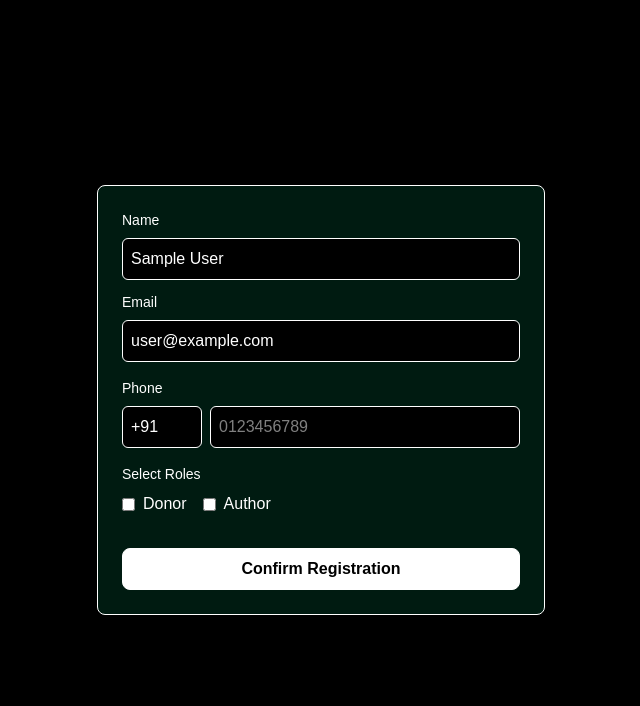
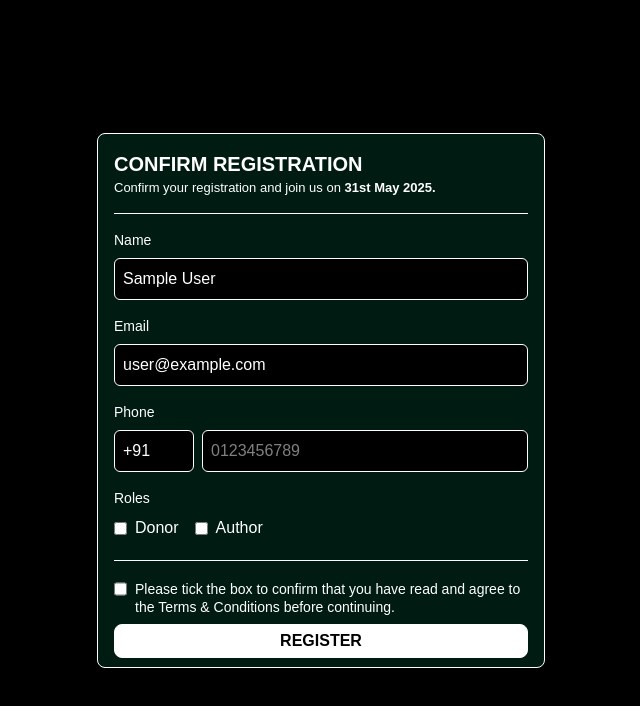
Before and after one commit to Juzcallmekaushik/KVRS-v1.0.0, a Next.js app: page /register in a window 1280 px wide. Shown: the top 706 px of the page, without its empty margins (319-959 px from the left). Built offline with nearby package versions, Linux system fonts and the light colour scheme; no server answers; the database is empty; sample sign-in values are in the browser's storage.

Commit message:
Layout Fixes

```diff
--- a/app/host/page.jsx
+++ b/app/host/page.jsx
@@ -81,8 +81,7 @@ export default function HostPage() {
         ]);
 
       if (insertError) {
-        console.error("Insert to deleted_users failed:", insertError.message);
-        alert("Failed to archive lucky number.");
+        alert("Failed to archive lucky number: ", insertError.message);
         return;
       }
 
@@ -92,18 +91,15 @@ export default function HostPage() {
         .eq("email", selectedUser.email);
 
       if (deleteError) {
-        console.error("Delete from users failed:", deleteError.message);
-        alert("Failed to delete user from Supabase.");
+        alert("Failed to delete user from Supabase.", deleteError.message);
         return;
       }
 
       setUsers((prev) => prev.filter((u) => u.email !== selectedUser.email));
       setFilteredUsers((prev) => prev.filter((u) => u.email !== selectedUser.email));
       setSelectedUser(null);
-      alert("User deleted and archived successfully.");
     } catch (err) {
-      console.error("Unexpected error deleting user:", err);
-      alert("Something went wrong.");
+      alert("Something went wrong: ", err);
     }
   };
 
@@ -228,7 +224,7 @@ export default function HostPage() {
             <div className="flex justify-between items-center mb-4">
               <h2 className="text-lg font-bold">Deleted Users</h2>
               <button
-                className="text-gray-600 hover:text-black text-2xl cursor-pointer"
+                className="text-gray-600 hover:text-black text-2xl "
                 onClick={() => setShowDeletedModal(false)}
               >
                 &times;
--- a/app/register/page.jsx
+++ b/app/register/page.jsx
@@ -131,12 +131,22 @@ export default function RegisterPage() {
     );
   }
 
+
   if (session && userChecked) {
     return (
-      <div className="min-h-screen flex items-center justify-center px-4 py-1 bg-black text-white">
-        <div className="p-6 w-full max-w-md border border-white rounded-lg shadow-lg bg-[#012719]/70 backdrop-blur">
+      <div
+      className="min-h-screen flex items-center justify-center bg-black text-white overflow-hidden"
+      //style={{ backgroundImage: 'url("/reg-bg.png")' }}
+      >
+        <div className="p-4 w-7xl max-w-lg lg:max-w-md lg:w-[500px] lg:h-[535px] border border-white rounded-lg shadow-lg bg-[#012719]/70 backdrop-blur">
+          <h2 className="text-xl font-bold text-left mb-0">CONFIRM REGISTRATION</h2>
+          <p className="text-[13px] text-left">
+            Confirm your registration and join us on <strong>31st May 2025.</strong>
+          </p>
+          <div className="border-t border-white my-4"></div>
           <form onSubmit={handleSubmit}>
-            <div className="mb-3">
+            <div className="grid grid-cols-1 gap-4 mb-4">
+              <div>
                 <label className="block text-sm font-medium text-left">Name</label>
                 <input
                   type="text"
@@ -144,8 +154,9 @@ export default function RegisterPage() {
                   value={userInfo.name}
                   onChange={handleChange}
                   className="w-full p-2 mt-2 border border-white rounded-md text-white bg-black"
-                disabled={loading || !!userInfo.name}
+                  disabled={loading || !!userInfo.firs}
                 />
+              </div>
             </div>
             <div className="mb-4">
               <label className="block text-sm font-medium text-left">Email</label>
@@ -183,8 +194,8 @@ export default function RegisterPage() {
                 <p className="text-red-500 text-xs mt-2">{phoneError}</p>
               )}
             </div>
-            <div className="mb-4">
-              <label className="block text-sm font-medium mb-2">Select Roles</label>
+            <div className="mb-2">
+              <label className="block text-sm font-medium mb-2">Roles</label>
               <div className="flex gap-4 items-center">
                 <label className="inline-flex items-center">
                   <input
@@ -206,12 +217,26 @@ export default function RegisterPage() {
                 </label>
               </div>
             </div>
+            <div className="border-t border-white my-5"></div>
+              <div className="mb-2">
+                <label className="flex items-start gap-2">
+                  <input
+                    type="checkbox"
+                    required
+                    className="mt-0.4 accent-green-500 cursor-pointer w-4 h-4"
+                  />
+                  <span className="text-sm font-thin leading-tight">
+                    Please tick the box to confirm that you have read and agree to
+                    the <strong>Terms & Conditions</strong> before continuing.
+                  </span>
+                </label>
+              </div>
             <button
               type="submit"
-              className="w-full py-2 mt-4 border border-white text-black bg-white font-semibold rounded-lg hover:bg-green-400 hover:text-black transition-all duration-200 cursor-pointer"
+              className="w-full py-1 border border-white text-black bg-white font-semibold rounded-lg hover:bg-green-400 hover:text-black transition-all duration-200 cursor-pointer"
               disabled={loading}
             >
-              {loading ? "Registering..." : "Confirm Registration"}
+              {loading ? "Registering..." : "REGISTER"}
             </button>
           </form>
         </div>
```
Lines whose indentation alone changed are shown as unchanged.
